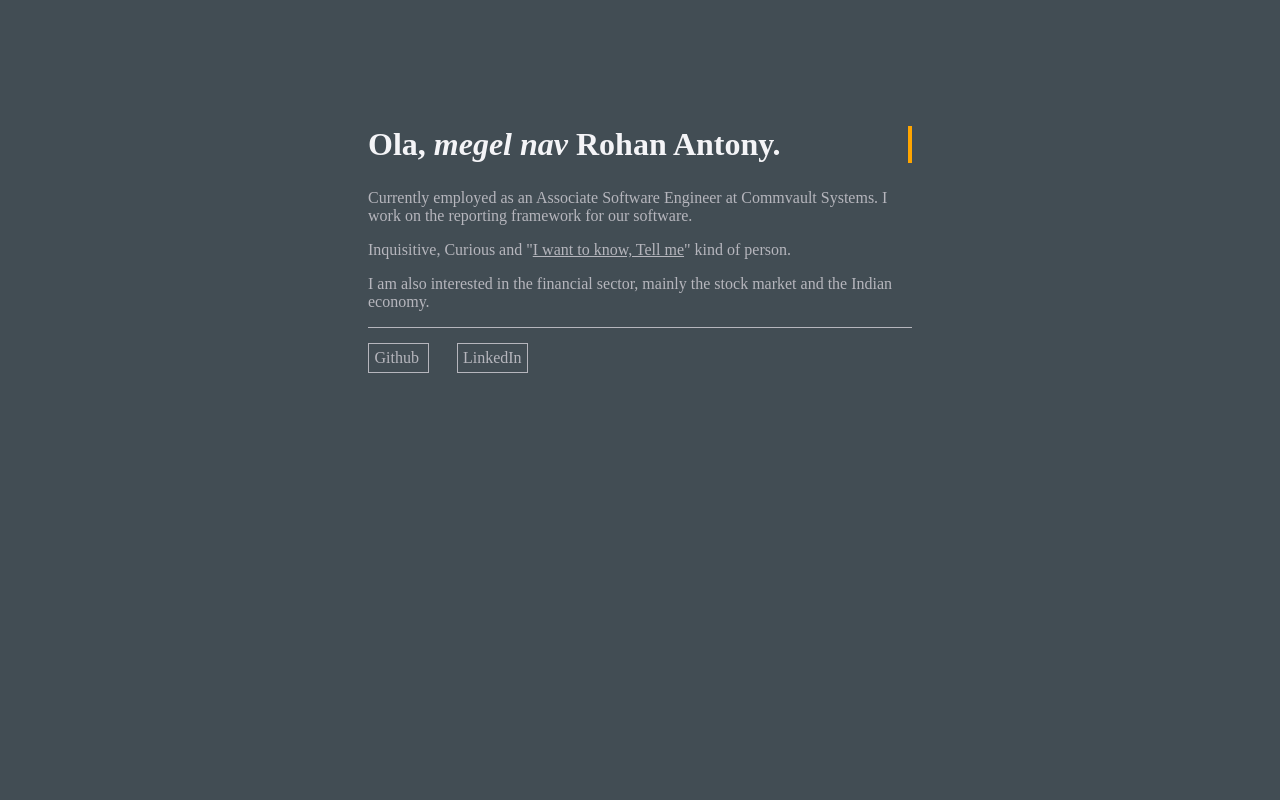
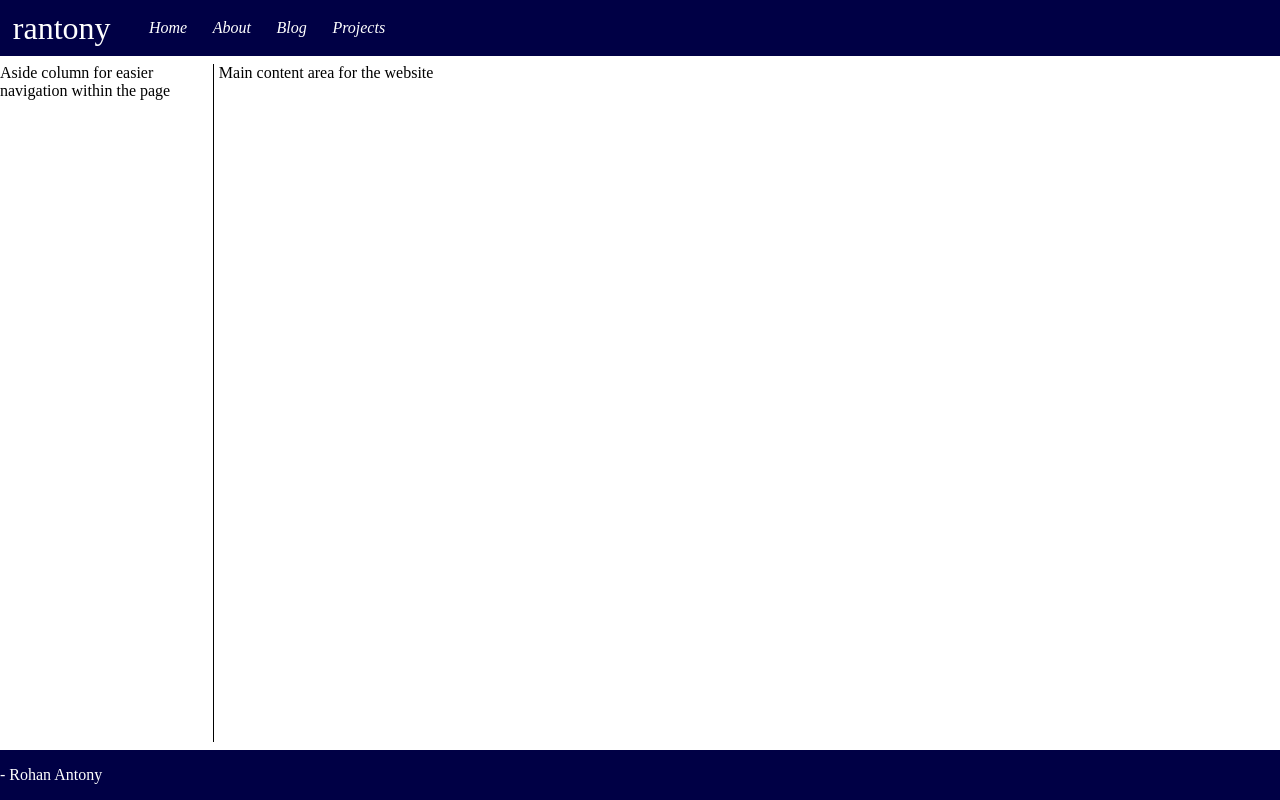
Before and after one commit to RohanAntony/Website, a plain HTML site: page index.html in a window 1280 px wide. Drawn offline with Linux system fonts and the light colour scheme.

Commit message:
Added the grid layout support

```diff
--- /dev/null
+++ b/css/base.css
@@ -0,0 +1,20 @@
+html{
+  width: 100%;
+  height: 100%;
+  /* overflow-x: hidden; */
+}
+
+body{
+  height: 100%;
+  max-width: 1500px;
+  margin: auto;
+}
+
+.Container{
+  width: 100%;
+  height: 100%;
+  display: grid;
+  grid-template-columns: minmax(160px, 200px) minmax(540px, auto);
+  grid-template-rows:minmax(3.5em, auto) 16fr minmax(1em, auto);
+  grid-gap: 1%;
+}
--- /dev/null
+++ b/css/footer.css
@@ -0,0 +1,5 @@
+.footer{
+  grid-column: 1 / 3;
+  background-color: #000045;
+  color: white;
+}
--- /dev/null
+++ b/css/header.css
@@ -0,0 +1,27 @@
+.header{
+ grid-column: 1 / 3;
+ background-color: #000045;
+ color: white;
+ display: flex;
+ flex-wrap: wrap;
+}
+
+.header > p{
+ margin: 0 1%;
+ padding: 0;
+ line-height: 1.75em;
+ vertical-align: baseline;
+ font-size: 200%;
+}
+
+.header > .link{
+ align-items: center;
+ line-height: 3.5em;
+ margin: 0 0 0 2%;
+}
+
+.header a{
+ text-decoration: none;
+ font-style: oblique;
+ color:white;
+}
--- a/css/main.css
+++ b/css/main.css
@@ -1,143 +1,11 @@
-body{
-  background-color: #424d54;
-  color: #f4f4f7;
+.aside{
+  grid-column:1;
+  grid-row: 2;
 }
 
-.header{
-  font-size: 1em;
-  width: 34em;
-  margin: 10% auto 2% auto;
+.main{
+  grid-column: 2;
+  grid-row: 2;
+  border-left: 1px solid black;
+  padding-left: 5px;
 }
-
-.konkani{
-  font-style: italic;
-}
-
-.header h1 {
-  overflow: hidden; /* Ensures the content is not revealed until the animation */
-  border-right: .15em solid orange; /* The typwriter cursor */
-  white-space: nowrap; /* Keeps the content on a single line */
-  margin: 0 auto; /* Gives that scrolling effect as the typing happens */
-  animation:
-    typing 3s steps(30, end),
-    blink-caret .75s step-end infinite;
-}
-
-/* The typing effect */
-@keyframes typing {
-  from { width: 0 }
-  to { width: 100% }
-}
-
-/* The typewriter cursor effect */
-@keyframes blink-caret {
-  from, to { border-color: transparent }
-  50% { border-color: orange; }
-}
-
-.contents{
-  width: 34em;
-  margin:1% auto;
-}
-
-.section{
-  border-bottom:1px solid #b6b6bd;
-  width:100%;
-  animation:
-    hide-border 3s linear,
-    display-border 1s steps(10, end) 3s;
-}
-
-.links{
-  margin: 4% auto;
-  width:100%;
-}
-
-.link {
-  border: 1px solid #b6b6bd;
-  padding: 1%;
-  animation:
-    hide-border-all 3s linear,
-    display-border-all 1s steps(10, end) 3s;
-}
-
-.link:not(:first-child){
-  margin-left:5%;
-}
-
-.links a{
-  margin: 0 auto;
-  text-decoration: none;
-  color: #b6b6bd;
-  animation:
-    hide-text 3s linear,
-    display-text 1s steps(10, end) 3s;
-}
-
-.contents p, .contents p a, .contents hr{
-  color: #b6b6bd;
-  animation:
-    hide-text 3s linear,
-    display-text 1s steps(10, end) 3s;
-}
-
-/*Hide text initially for fade in*/
-@keyframes hide-text {
-  from {
-    color: #424d54;
-  }
-  to {
-    color: #424d54;
-  }
-}
-
-/*The fade in effect */
-@keyframes display-text{
-  from {
-    color: #424d54;
-  }
-  to {
-    color: #b6b6bd;
-  }
-}
-
-/*Hide text initially for fade in*/
-@keyframes hide-border {
-  from {
-    border-bottom: 1px solid #424d54;
-  }
-  to {
-    border-bottom: 1px solid #424d54;
-  }
-}
-
-/*The fade in effect */
-@keyframes display-border{
-  from {
-    border-bottom: 1px solid #424d54;
-  }
-  to {
-    border-bottom: 1px solid #b6b6bd;
-  }
-}
-
-
-/*Hide text initially for fade in*/
-@keyframes hide-border-all {
-  from {
-    border: 1px solid #424d54;
-  }
-  to {
-    border: 1px solid #424d54;
-  }
-}
-
-/*The fade in effect */
-@keyframes display-border-all{
-  from {
-    border: 1px solid #424d54;
-  }
-  to {
-    border: 1px solid #b6b6bd;
-  }
-}
--- a/index.html
+++ b/index.html
@@ -2,31 +2,48 @@
 <html lang="en" dir="ltr">
   <head>
     <meta charset="utf-8">
-    <title>Content block</title>
+    <title>My self obessed website.</title>
     <link href="https://fonts.googleapis.com/css?family=Montserrat" rel="stylesheet">
     <link href="https://fonts.googleapis.com/css?family=Do+Hyeon" rel="stylesheet">
+    <link rel="stylesheet" href="css/base.css">
+    <link rel="stylesheet" href="css/header.css">
+    <link rel="stylesheet" href="css/footer.css">
     <link rel="stylesheet" href="css/main.css">
   </head>
   <body>
-    <main>
-      <div class="header">
-        <h1>Ola, <span class="konkani">megel nav</span> Rohan Antony.</h1>
-      </div>
-      <div class="contents">
-        <div class="section">
-          <p>Currently employed as an Associate Software Engineer at Commvault Systems. I work on the reporting framework for our software.</p>
-          <p>Inquisitive, Curious and "<a href="https://youtu.be/3tqCY0F5800">I want to know, Tell me</a>" kind of person.</p>
-          <p>I am also interested in the financial sector, mainly the stock market and the Indian economy.</p>
+    <div class="Container">
+
+      <!-- header -->
+      <header class="header">
+        <p>rantony</p>
+        <div class="link">
+          <a href="#">Home</a>
         </div>
-        <div class="links">
-          <span class="link">
-            <a href="https://github.com/RohanAntony">Github</a>
-          </span>
-          <span class="link">
-            <a href="https://www.linkedin.com/in/rohanantony/">LinkedIn</a>
-          </span>
+        <div class="link">
+          <a href="#">About</a>
         </div>
-      </div>
-    </main>
+        <div class="link">
+          <a href="#">Blog</a>
+        </div>
+        <div class="link">
+          <a href="#">Projects</a>
+        </div>
+      </header>
+
+      <!-- aside -->
+      <aside class="aside">
+        Aside column for easier navigation within the page
+      </aside>
+
+      <!-- main -->
+      <main class="main">
+        Main content area for the website
+      </main>
+
+      <!-- footer -->
+      <footer class="footer">
+        <p>- Rohan Antony</p>
+      </footer>
+    </div>
   </body>
 </html>
```
Also changed, not shown: Readme.md.
